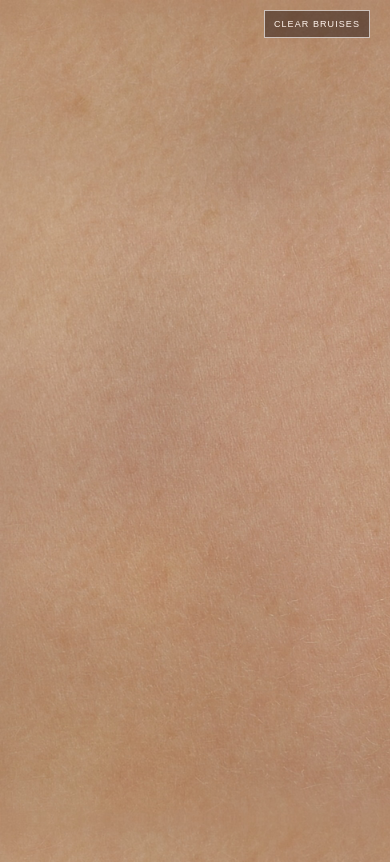
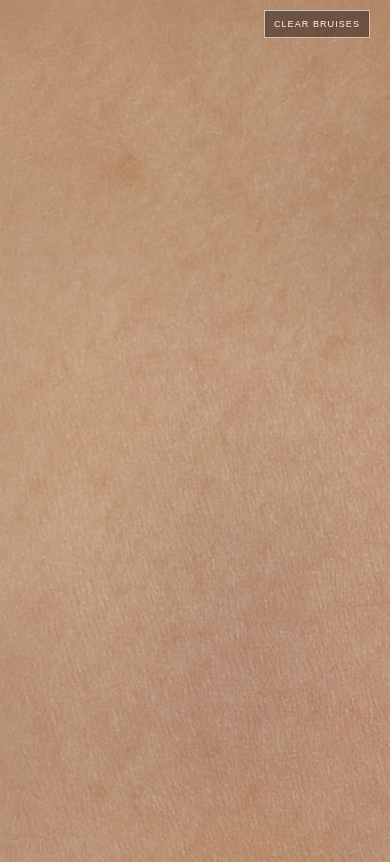
Before and after one commit to isasaund/bruise_site, a plain HTML site: page index.html in a window 390 px wide. Shown: the top 862 px of the page. Drawn offline with Linux system fonts and the light colour scheme.

Commit message:
Lock skin zoom so GitHub Pages matches the local Cursor preview.
Co-authored-by: Cursor <cursoragent@cursor.com>

```diff
--- a/index.html
+++ b/index.html
@@ -4,7 +4,7 @@
   <meta charset="utf-8">
   <meta name="viewport" content="width=device-width, initial-scale=1">
   <title>Random Bruise Generator</title>
-  <link rel="stylesheet" href="styles.css?v=17">
+  <link rel="stylesheet" href="styles.css?v=18">
 </head>
 <body>
   <main id="skin-world" aria-label="Skin canvas. Click anywhere to add a bruise.">
--- a/styles.css
+++ b/styles.css
@@ -22,7 +22,7 @@ body {
   background-color: #b99174;
   background-image: url("skin.jpg");
   background-repeat: repeat;
-  background-size: 170vw auto;
+  background-size: 1310px auto;
   pointer-events: none;
 }
 #clear-bruises {
@@ -87,6 +87,5 @@ body {
   }
 }
 @media (max-width: 700px) {
-  #skin-bg { background-size: 210vw auto; }
   #clear-bruises { top: 10px; font-size: 9px; padding: 8px 9px; }
 }
```
Also changed, not shown: bruiseme.html (+1 -1 lines).
